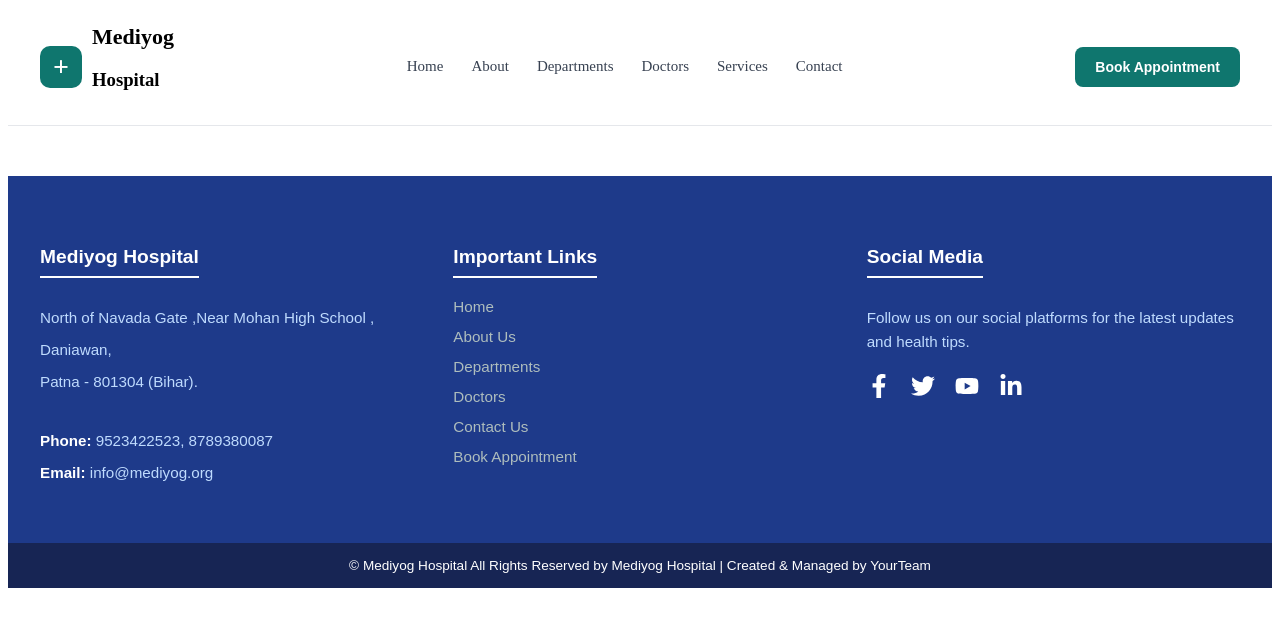
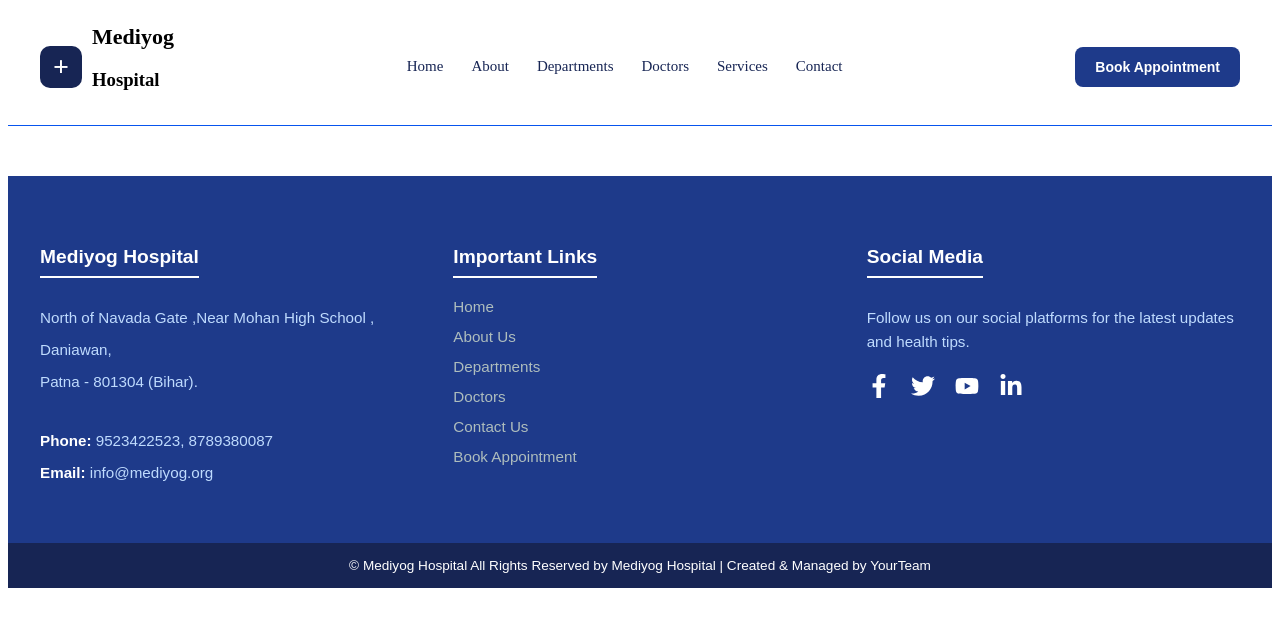
Before and after one commit to abhi72609/Mediyog_Hospital, a React (Vite) app in the folder frontend/: page / in a window 1280 px wide. Shown: the top 626 px of the page. Built offline with nearby package versions, Linux system fonts and the light colour scheme.

Commit message:
Update header and footer components

```diff
--- a/frontend/package.json
+++ b/frontend/package.json
@@ -11,7 +11,8 @@
   },
   "dependencies": {
     "react": "^19.2.8",
-    "react-dom": "^19.2.8"
+    "react-dom": "^19.2.8",
+    "react-icons": "^5.7.0"
   },
   "devDependencies": {
     "@eslint/js": "^10.0.1",
--- a/frontend/src/App.jsx
+++ b/frontend/src/App.jsx
@@ -1,11 +1,11 @@
-import Footer from "./components/Footer/Footer.jsx";
+import Footer from "./components/footer/Footer.jsx";
 import Header from "./components/Header/Header.jsx";
 
 function App() {
   return(
     <>
       <Header />
-      <Footer/>
+      <Footer />
     </>
   )
 }
--- a/frontend/src/components/Footer/Footer.jsx
+++ b/frontend/src/components/Footer/Footer.jsx
@@ -1,4 +1,4 @@
-import React from 'react';
+import React from "react";
 import './Footer.css';
 import { FaFacebookF, FaTwitter, FaYoutube, FaLinkedinIn } from 'react-icons/fa'; // Ensure react-icons is installed
 
--- a/frontend/src/components/Header/Header.css
+++ b/frontend/src/components/Header/Header.css
@@ -1,7 +1,7 @@
 .header {
   width: 100%;
   background-color: #ffffff;
-  border-bottom: 1px solid #e5e7eb;
+  border-bottom: 1px solid #0855ee;
   position: sticky;
   top: 0;
   z-index: 1000;
@@ -38,7 +38,7 @@
   font-size: 28px;
   font-weight: bold;
 
-  background-color: #0f766e;
+  background-color: #172554;
   color: white;
 }
 
@@ -63,7 +63,7 @@
 
 .navigation a {
   text-decoration: none;
-  color: #374151;
+  color: #172554;
 
   font-size: 15px;
   font-weight: 500;
@@ -72,7 +72,7 @@
 }
 
 .navigation a:hover {
-  color: #0f766e;
+  color: #172554;
 }
 
 /* Appointment Button */
@@ -80,7 +80,7 @@
 .appointment-btn {
   border: none;
 
-  background-color: #0f766e;
+  background-color: #1e3a8a ;
   color: white;
 
   padding: 12px 20px;
@@ -96,5 +96,5 @@
 }
 
 .appointment-btn:hover {
-  background-color: #115e59;
+  background-color: #172554;
 }
```
Also changed, not shown: frontend/src/components/Header/Header.jsx (line endings or trailing spaces), 1 other file (tests, documents, lock files or other folders).
